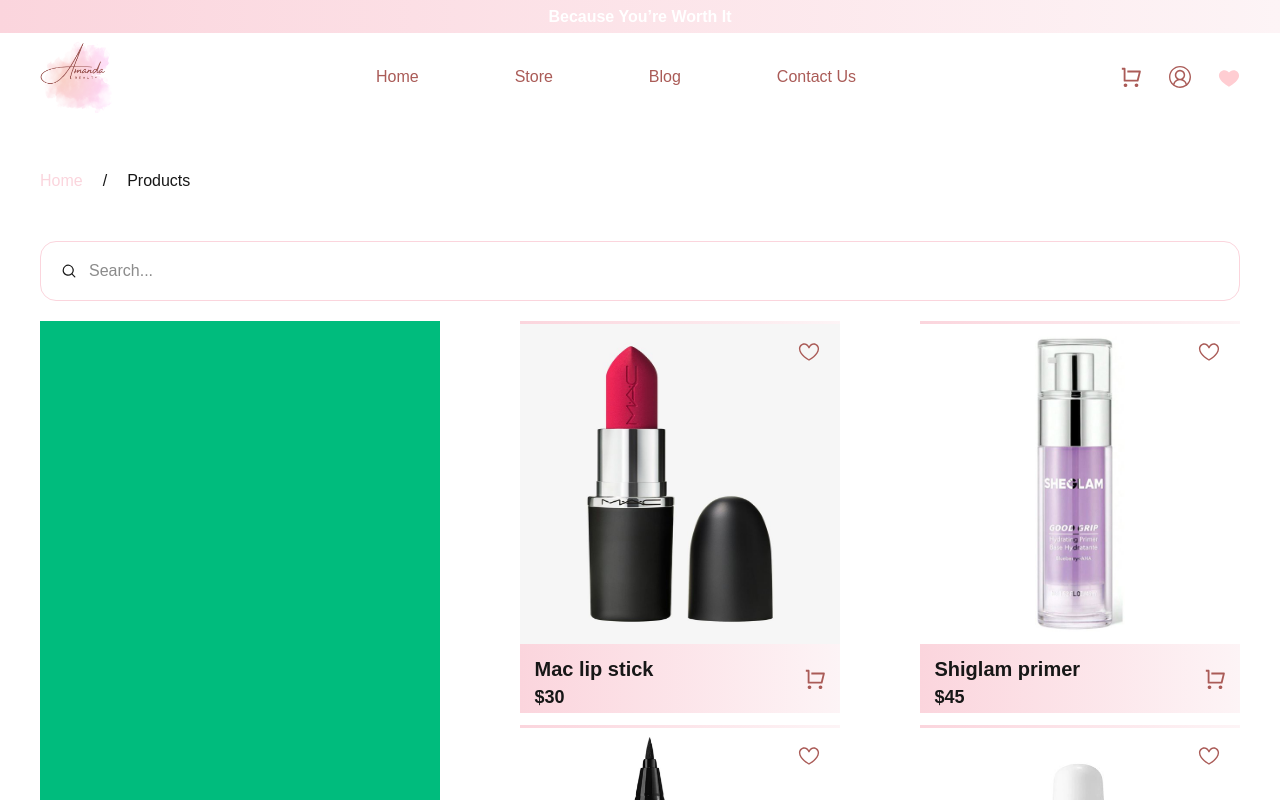
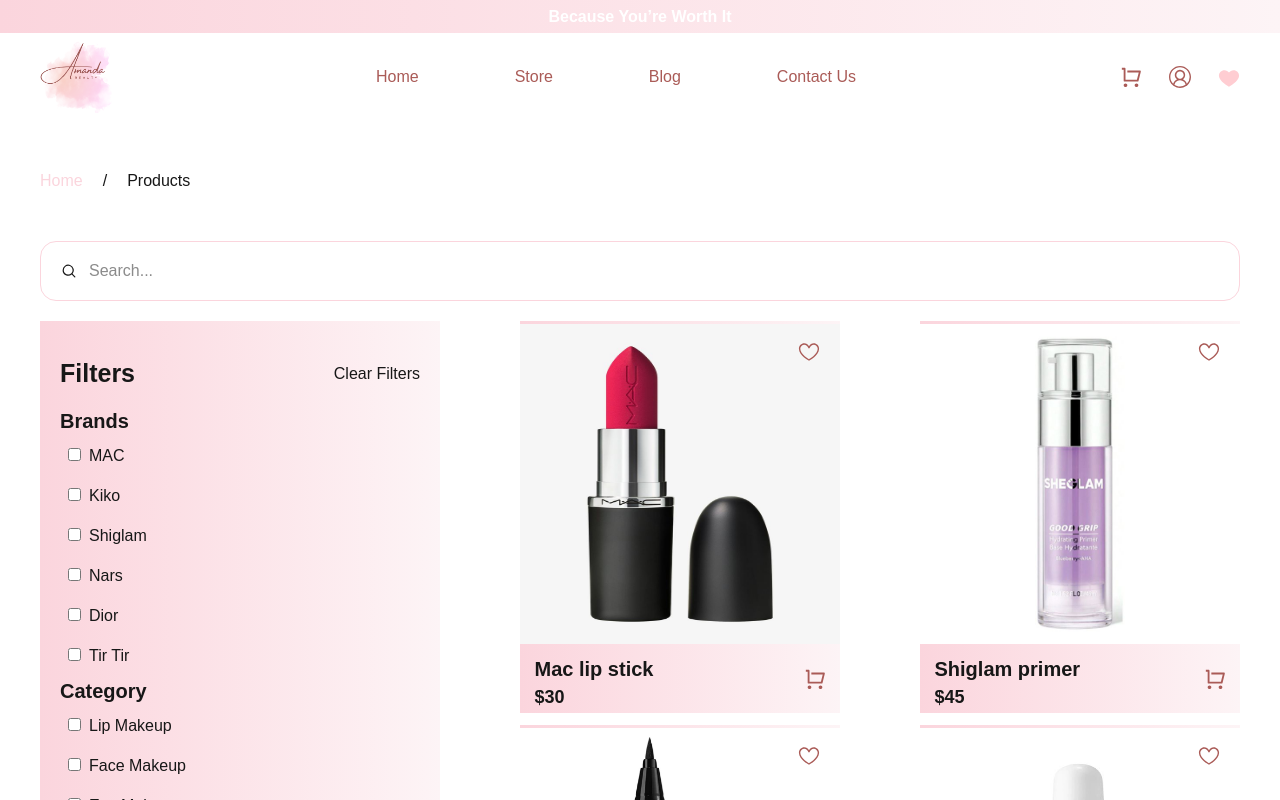
Before and after one commit to khaterehnaseri444-ui/amanda, a Next.js app: page /products in a window 1280 px wide. Shown: the top 800 px of the page. Built offline with nearby package versions, Linux system fonts and the light colour scheme.

Commit message:
feat:create filter component

```diff
--- a/components/ui/molecules/filter/Filter.tsx
+++ b/components/ui/molecules/filter/Filter.tsx
@@ -1,7 +1,60 @@
+import React from "react";
+import P from "../../atom/CustomP/P";
+import Input from "../../atom/customInput/Input";
+import Button from "../../atom/customButton/Button";
+
+interface FiltersType {
+    id: number
+    filter: string
+    items: string[]
+}
+
+const filterItems: FiltersType[] = [
+    {
+        id: 1, filter: 'Brands', items: [
+            'MAC',
+            'Kiko',
+            'Shiglam',
+            'Nars',
+            'Dior',
+            'Tir Tir'
+        ]
+    },
+    {
+        id: 2, filter: 'Category', items: [
+            'Lip Makeup',
+            'Face Makeup',
+            'Eye Makeup',
+            'Skin Care'
+        ]
+    },
+]
 function Filter() {
     return (
-        <div className="w-full h-auto bg-orange-400">
-
+        <div className="w-full h-155 bg-linear-to-l from-[#fdf4f6] to-[#FBD5DD] flex flex-col justify-between p-5">
+            <div className="w-full h-20 flex justify-between items-center">
+                <P className="text-[25px] font-bold">Filters</P>
+                <Button className="cursor-pointer">
+                Clear Filters
+                </Button>
+            </div>
+            {filterItems.map((item) => (
+                <React.Fragment key={item.id}>
+                    <div className="w-full h-75 gap-2">
+                        <P className="text-[20px] font-semibold">{item.filter}</P>
+                        <div className="w-full h-auto flex flex-col">
+                            {item.items.map((filter, index) => (
+                                <React.Fragment key={index}>
+                                    <div className="w-full h-10 p-2 flex gap-2">
+                                        <Input type="checkbox" />
+                                        <P>{filter}</P>
+                                    </div>
+                                </React.Fragment>
+                            ))}
+                        </div>
+                    </div>
+                </React.Fragment>
+            ))}
         </div>
     );
 }
--- /dev/null
+++ b/components/ui/molecules/signinForm/SigninForm.tsx
@@ -0,0 +1,9 @@
+function SigninForm() {
+    return (
+        <div className="w-full h-full">
+
+        </div>
+    );
+}
+
+export default SigninForm;
--- a/components/ui/organisms/productsOrganisms/ProductsOrganisms.tsx
+++ b/components/ui/organisms/productsOrganisms/ProductsOrganisms.tsx
@@ -20,7 +20,7 @@
             </div>
             <SearchBar valueInput={valueInput} setValueInput={setValueInput} />
             <div className='w-300 h-auto  flex justify-between'>
-                <div className="w-100 h-125 bg-emerald-500">
+                <div className="w-100 h-auto">
                     <Filter />
                 </div>
                 <div className="w-180 h-auto">
--- a/components/ui/organisms/signinOrganisms/SigninOrganisms.tsx
+++ b/components/ui/organisms/signinOrganisms/SigninOrganisms.tsx
@@ -1,10 +1,14 @@
 import Image from "../../atom/customImage/Image";
+import SigninForm from "../../molecules/signinForm/SigninForm";
 
 function SigninOrganisms() {
     return (
-        <div className="w-300 h-screen flex items-center justify-between">
+        <div className="w-300 h-150 flex items-center justify-between">
             <div className="w-140 h-40 flex items-center justify-center">
-                <Image src={'/assets/images/logo.png'} className="w-90 h-90"/>
+                <Image src={'/assets/images/logo.png'} className="w-90 h-90" />
+            </div>
+            <div className="w-150 h-100 bg-teal-400">
+                <SigninForm />
             </div>
         </div>
     );
```
